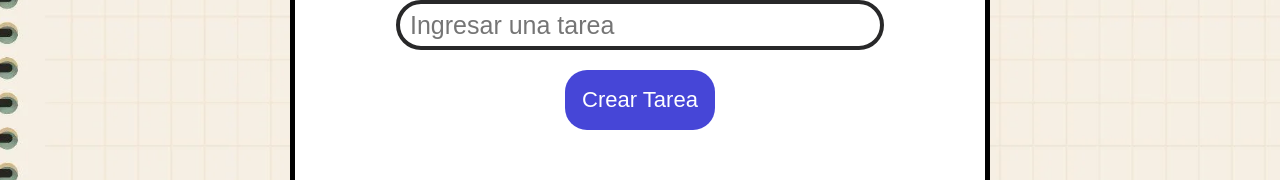
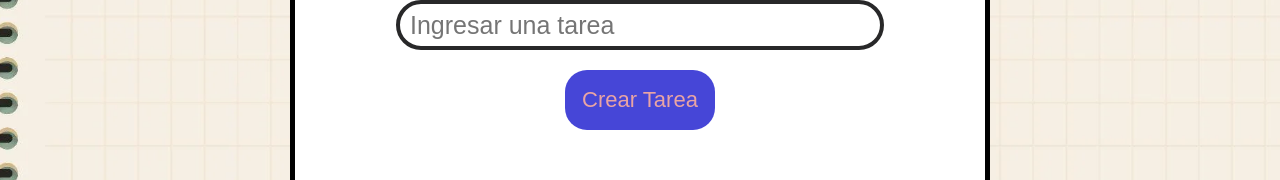
Before and after one commit to strupur/proyecto-practico-6, a plain HTML site: page index.html in a window 1280 px wide. Shown: the part 273-453 px from the top of the page. Drawn offline with nearby package versions, Linux system fonts and the light colour scheme.

Commit message:
cambiar solor al boton crear

```diff
--- a/styles.css
+++ b/styles.css
@@ -48,7 +48,7 @@ button {
     width: 150px;
     height: 60px;
     padding: 10px;
-    color: white;
+    color: rgb(233, 164, 164);
     background-color: rgb(70, 70, 215);
     font-size: 22px;
     border-radius: 22px;
```
